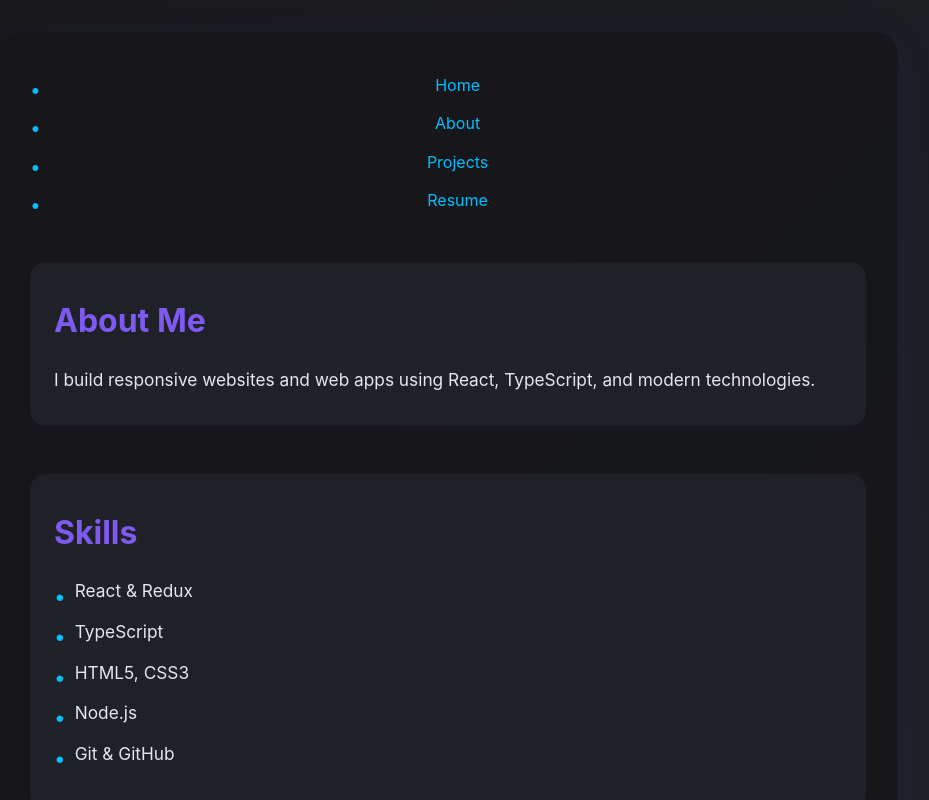
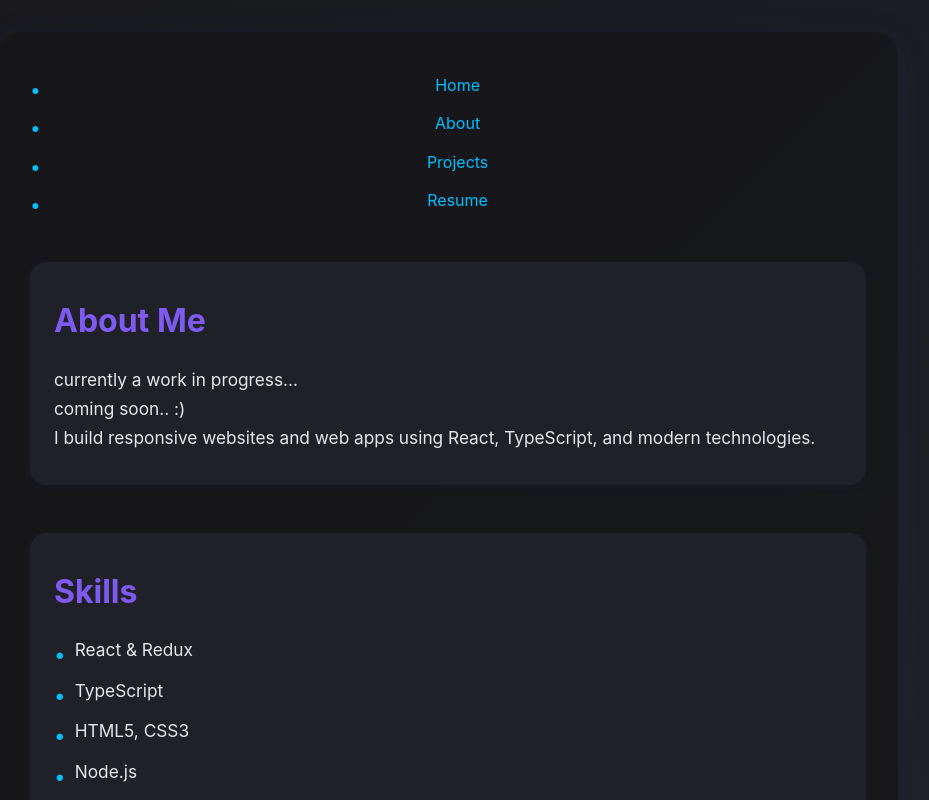
Before and after one commit to Ridge19/Portfolio, a React (Vite) app in the folder Portfolio-app/: page / in a window 1280 px wide. Shown: the top 800 px of the page, without its empty margins (192-1121 px from the left). Built offline with nearby package versions, Linux system fonts and the light colour scheme.

Commit message:
- added work in progress and coming soon in about me

```diff
--- a/Portfolio-app/src/pages/App.tsx
+++ b/Portfolio-app/src/pages/App.tsx
@@ -11,6 +11,8 @@ function App() {
       <main>
         <section className="about">
           <h2>About Me</h2>
+          <p>currently a work in progress...</p>
+          <p>coming soon.. :)</p>
           <p>I build responsive websites and web apps using React, TypeScript, and modern technologies.</p>
         </section>
 
```
